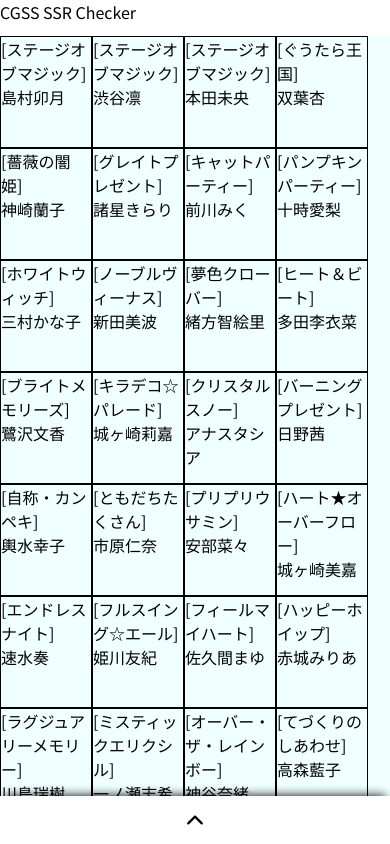
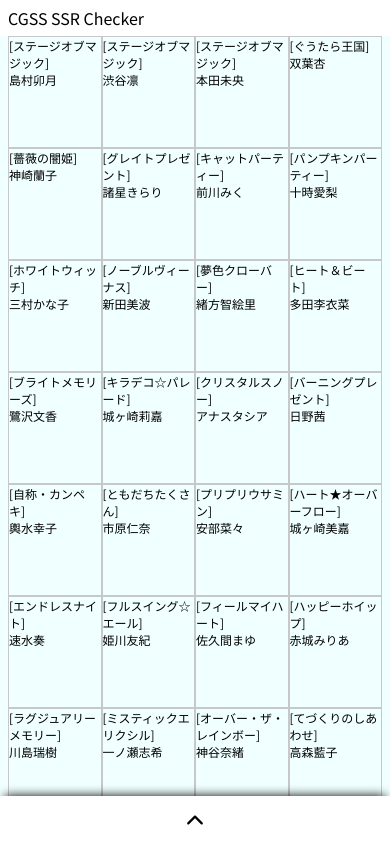
Before and after one commit to hatoba29/cgss-ssr-checker, a React (Vite) app: page / in a window 390 px wide. Shown: the top 844 px of the page. Built offline with nearby package versions, Linux system fonts and the light colour scheme.

Commit message:
- update basic design - update responsive design for mobile

```diff
--- a/src/css/content.scss
+++ b/src/css/content.scss
@@ -1,7 +1,8 @@
 #content {
   height: calc(100vh - 96px);
+  width: 100%;
   background-color: azure;
-  overflow: scroll;
+  overflow: hidden scroll;
   padding-bottom: 12px;
 
   p {
@@ -9,15 +10,26 @@
   }
 
   #card-container {
+    margin: 0 8px;
     display: flex;
     flex-wrap: wrap;
-    align-items: flex-start;
+    // justify-content: center;
   }
 
   .card {
-    width: 90px;
+    @media (min-width: 640px) {
+      width: 90px;
+    }
+    width: calc((100% / 4) - 2px);
     height: 110px;
-    border: 1px solid black;
+    border: 1px solid #c8c8c8;
+    font-size: 12px;
+    img {
+      display: block;
+      width: 55px;
+      height: 55px;
+      margin: 0 auto;
+    }
   }
 
   #footer {
--- a/src/css/main.scss
+++ b/src/css/main.scss
@@ -11,4 +11,12 @@ body {
 
 #header {
   height: 36px;
+  padding: 0 8px;
+  display: flex;
+  align-items: center;
+  span {
+    font-size: 20px;
+    font-weight: bold;
+    padding-bottom: 3px;
+  }
 }
--- a/src/index.html
+++ b/src/index.html
@@ -2,6 +2,10 @@
 <html>
   <head>
     <meta charset="utf-8" />
+    <meta
+      name="viewport"
+      content="width=device-width, height=device-height, initial-scale=1.0, user-scalable=no"
+    />
     <title>CGSS SSR Checker</title>
   </head>
 
```
